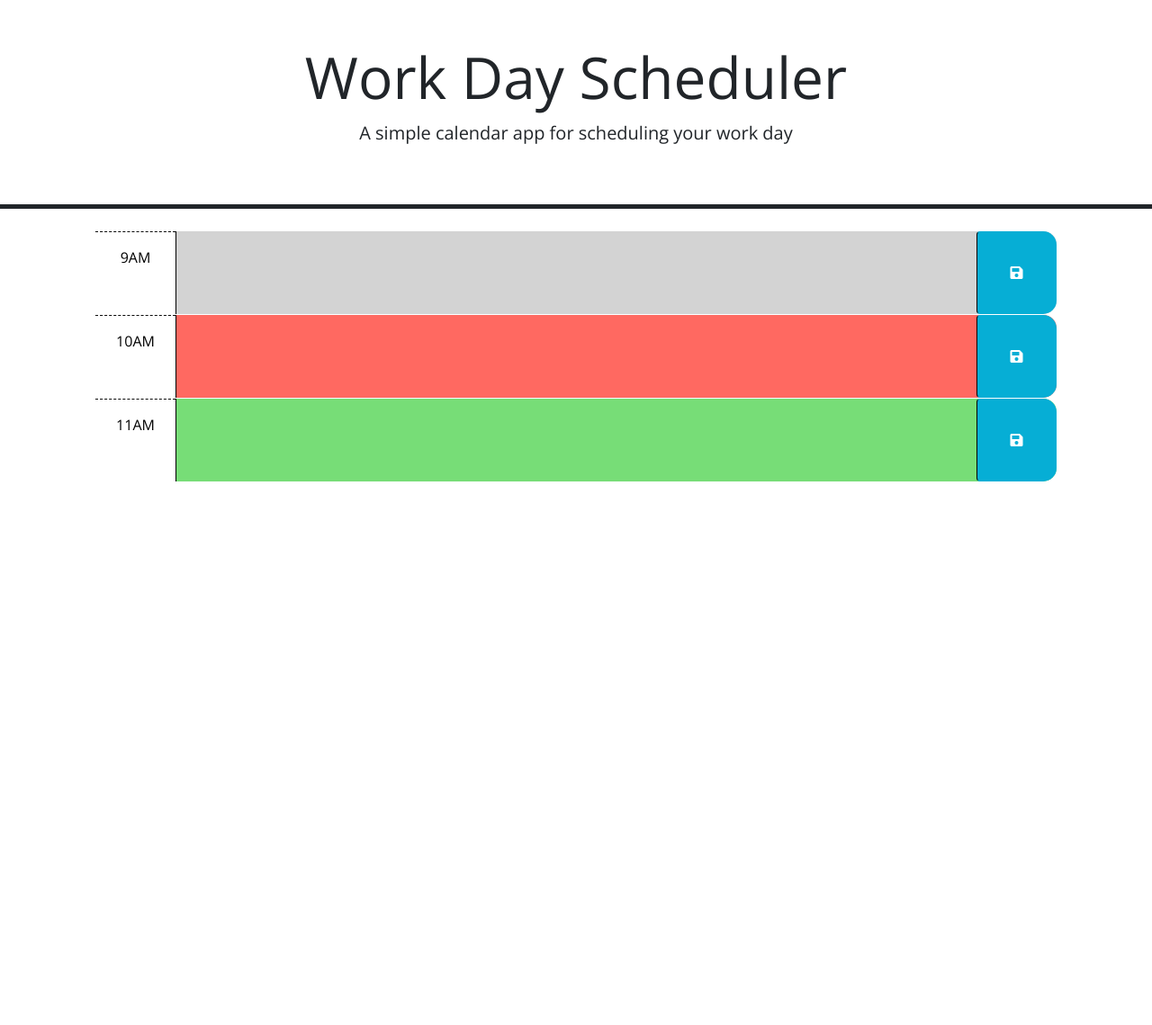
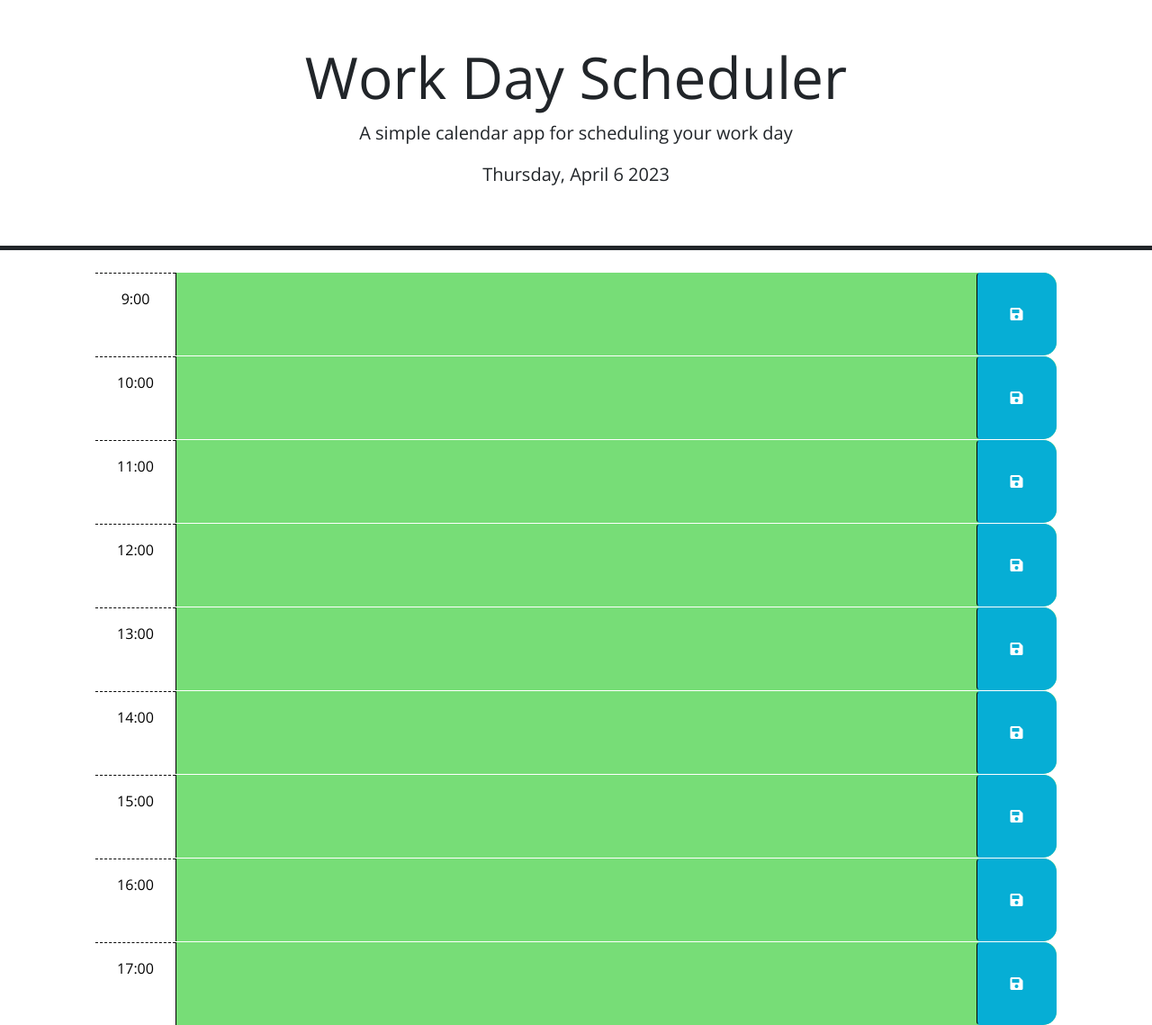
Before and after one commit to jberger2992/work-day-scheduler, a plain HTML site: page index.html in a window 1280 px wide. Shown: the whole page at 90% size. Before the commit the page ends 800 px from the top, so only its background shows below. Drawn offline with nearby package versions, Linux system fonts and the light colour scheme.

Commit message:
finished primary coding and made README

```diff
--- /dev/null
+++ b/assets/script.js
@@ -0,0 +1,109 @@
+// Wrap all code that interacts with the DOM in a call to jQuery to ensure that
+// the code isn't run until the browser has finished rendering all the elements
+// in the html.
+// $(function () {
+    var hour9 = document.getElementById("hour-9");
+    var hour10 = document.getElementById("hour-10");
+    var hour11 = document.getElementById("hour-11");
+    var hour12 = document.getElementById("hour-12");
+    var hour13 = document.getElementById("hour-13");
+    var hour14 = document.getElementById("hour-14");
+    var hour15 = document.getElementById("hour-15");
+    var hour16 = document.getElementById("hour-16");
+    var hour17 = document.getElementById("hour-17");
+    var today = dayjs();
+    var currentHour = today.format("H");
+    var hours = [9,10,11,12,13,14,15,16,17];
+    // Add a listener for click events on the save button. This code should
+    // use the id in the containing time-block as a key to save the user input in
+    // local storage. HINT: What does `this` reference in the click listener
+    // function? How can DOM traversal be used to get the "hour-x" id of the
+    // time-block containing the button that was clicked? How might the id be
+    // useful when saving the description in local storage?
+
+    // nope
+    // for (let i = 0; i < hours.length; i++) {
+    //     var pickedHour = "hour"+hours[i];
+    //     pickedHour.addEventListener("click", function(){
+    //         localStorage.setItem(pickedHour, pickedHour.children[1].value)
+    //     })
+    // }
+
+
+    hour9.addEventListener('click', function() {
+        localStorage.setItem("hour9", hour9.children[1].value)
+    })
+    hour10.addEventListener('click', function() {
+        localStorage.setItem("hour10", hour10.children[1].value)
+    })
+    hour11.addEventListener('click', function() {
+        localStorage.setItem("hour11", hour11.children[1].value)
+    })
+    hour12.addEventListener('click', function() {
+        localStorage.setItem("hour12", hour12.children[1].value)
+    })
+    hour13.addEventListener('click', function() {
+        localStorage.setItem("hour13", hour13.children[1].value)
+    })
+    hour14.addEventListener('click', function() {
+        localStorage.setItem("hour14", hour14.children[1].value)
+    })
+    hour15.addEventListener('click', function() {
+        localStorage.setItem("hour15", hour15.children[1].value)
+    })
+    hour16.addEventListener('click', function() {
+        localStorage.setItem("hour16", hour16.children[1].value)
+    })
+    hour17.addEventListener('click', function() {
+        localStorage.setItem("hour17", hour17.children[1].value)
+    })
+
+    // Add code to apply the past, present, or future class to each time
+    // block by comparing the id to the current hour. HINTS: How can the id
+    // attribute of each time-block be used to conditionally add or remove the
+    // past, present, and future classes? How can Day.js be used to get the
+    // current hour in 24-hour time?
+    //
+    for (let i = 0; i < hours.length; i++) {
+        if (hours[i] < currentHour){
+            console.log("past",hours[i]);
+            $("#hour-"+hours[i]).addClass("past");
+        }
+        else if (hours[i] === currentHour){
+            $("#hour-"+hours[i]).addClass("present");
+            console.log("present",hours[i]);
+        }
+        else if (hours[i] > currentHour){
+            $("#hour-"+hours[i]).addClass("future");
+            console.log("future",hours[i]);
+        }
+    }
+
+    // Add code to get any user input that was saved in localStorage and set
+    // the values of the corresponding textarea elements. HINT: How can the id
+    // attribute of each time-block be used to do this?
+    //
+    function getStorage(){
+        var stored17 = localStorage.getItem("hour17")
+        hour17.children[1].textContent = stored17
+        var stored16 = localStorage.getItem("hour16")
+        hour16.children[1].textContent = stored16
+        var stored15 = localStorage.getItem("hour15")
+        hour15.children[1].textContent = stored15
+        var stored14 = localStorage.getItem("hour14")
+        hour14.children[1].textContent = stored14
+        var stored13 = localStorage.getItem("hour13")
+        hour13.children[1].textContent = stored13
+        var stored12 = localStorage.getItem("hour12")
+        hour12.children[1].textContent = stored12
+        var stored11 = localStorage.getItem("hour11")
+        hour11.children[1].textContent = stored11
+        var stored10 = localStorage.getItem("hour10")
+        hour10.children[1].textContent = stored10
+        var stored9 = localStorage.getItem("hour9")
+        hour9.children[1].textContent = stored9
+    }
+    getStorage();
+    // Add code to display the current date in the header of the page.
+    $('#currentDay').text(today.format('dddd, MMMM D YYYY'));
+//   });
--- a/index.html
+++ b/index.html
@@ -18,7 +18,7 @@
       href="https://fonts.googleapis.com/css?family=Open+Sans&display=swap"
       rel="stylesheet"
     />
-    <link rel="stylesheet" href="style.css" />
+    <link rel="stylesheet" href="./assets/style.css" />
     <title>Work Day Scheduler</title>
   </head>
 
@@ -29,37 +29,73 @@
       <p id="currentDay" class="lead"></p>
     </header>
     <div class="container-lg px-5">
-      <!-- Use class for "past", "present", and "future" to apply styles to the
-        time-block divs accordingly. The javascript will need to do this by
-        adding/removing these classes on each div by comparing the hour in the
-        id to the current hour. The html provided below is meant to be an example
-        demonstrating how the css provided can be leveraged to create the
-        desired layout and colors. The html below should be removed or updated
-        in the finished product. Remember to delete this comment once the
-        code is implemented.
-        -->
 
-      <!-- Example of a past time block. The "past" class adds a gray background color. -->
-      <div id="hour-9" class="row time-block past">
-        <div class="col-2 col-md-1 hour text-center py-3">9AM</div>
+      <div id="hour-9" class="row time-block">
+        <div class="col-2 col-md-1 hour text-center py-3">9:00</div>
         <textarea class="col-8 col-md-10 description" rows="3"> </textarea>
         <button class="btn saveBtn col-2 col-md-1" aria-label="save">
           <i class="fas fa-save" aria-hidden="true"></i>
         </button>
       </div>
 
-      <!-- Example of a a present time block. The "present" class adds a red background color. -->
-      <div id="hour-10" class="row time-block present">
-        <div class="col-2 col-md-1 hour text-center py-3">10AM</div>
+      <div id="hour-10" class="row time-block">
+        <div class="col-2 col-md-1 hour text-center py-3">10:00</div>
         <textarea class="col-8 col-md-10 description" rows="3"> </textarea>
         <button class="btn saveBtn col-2 col-md-1" aria-label="save">
           <i class="fas fa-save" aria-hidden="true"></i>
         </button>
       </div>
 
-      <!-- Example of a future time block. The "future" class adds a green background color. -->
-      <div id="hour-11" class="row time-block future">
-        <div class="col-2 col-md-1 hour text-center py-3">11AM</div>
+      <div id="hour-11" class="row time-block">
+        <div class="col-2 col-md-1 hour text-center py-3">11:00</div>
+        <textarea class="col-8 col-md-10 description" rows="3"> </textarea>
+        <button class="btn saveBtn col-2 col-md-1" aria-label="save">
+          <i class="fas fa-save" aria-hidden="true"></i>
+        </button>
+      </div>
+
+      <div id="hour-12" class="row time-block">
+        <div class="col-2 col-md-1 hour text-center py-3">12:00</div>
+        <textarea class="col-8 col-md-10 description" rows="3"> </textarea>
+        <button class="btn saveBtn col-2 col-md-1" aria-label="save">
+          <i class="fas fa-save" aria-hidden="true"></i>
+        </button>
+      </div>
+
+      <div id="hour-13" class="row time-block">
+        <div class="col-2 col-md-1 hour text-center py-3">13:00</div>
+        <textarea class="col-8 col-md-10 description" rows="3"> </textarea>
+        <button class="btn saveBtn col-2 col-md-1" aria-label="save">
+          <i class="fas fa-save" aria-hidden="true"></i>
+        </button>
+      </div>
+
+      <div id="hour-14" class="row time-block">
+        <div class="col-2 col-md-1 hour text-center py-3">14:00</div>
+        <textarea class="col-8 col-md-10 description" rows="3"> </textarea>
+        <button class="btn saveBtn col-2 col-md-1" aria-label="save">
+          <i class="fas fa-save" aria-hidden="true"></i>
+        </button>
+      </div>
+
+      <div id="hour-15" class="row time-block">
+        <div class="col-2 col-md-1 hour text-center py-3">15:00</div>
+        <textarea class="col-8 col-md-10 description" rows="3"> </textarea>
+        <button class="btn saveBtn col-2 col-md-1" aria-label="save">
+          <i class="fas fa-save" aria-hidden="true"></i>
+        </button>
+      </div>
+
+      <div id="hour-16" class="row time-block">
+        <div class="col-2 col-md-1 hour text-center py-3">16:00</div>
+        <textarea class="col-8 col-md-10 description" rows="3"> </textarea>
+        <button class="btn saveBtn col-2 col-md-1" aria-label="save">
+          <i class="fas fa-save" aria-hidden="true"></i>
+        </button>
+      </div>
+
+      <div id="hour-17" class="row time-block">
+        <div class="col-2 col-md-1 hour text-center py-3">17:00</div>
         <textarea class="col-8 col-md-10 description" rows="3"> </textarea>
         <button class="btn saveBtn col-2 col-md-1" aria-label="save">
           <i class="fas fa-save" aria-hidden="true"></i>
@@ -73,6 +109,6 @@
       crossorigin="anonymous"
     ></script>
 
-    <script src="script.js"></script>
+    <script src="./assets/script.js"></script>
   </body>
 </html>
--- a/script.js
+++ /dev/null
@@ -1,23 +0,0 @@
-// Wrap all code that interacts with the DOM in a call to jQuery to ensure that
-// the code isn't run until the browser has finished rendering all the elements
-// in the html.
-$(function () {
-    // TODO: Add a listener for click events on the save button. This code should
-    // use the id in the containing time-block as a key to save the user input in
-    // local storage. HINT: What does `this` reference in the click listener
-    // function? How can DOM traversal be used to get the "hour-x" id of the
-    // time-block containing the button that was clicked? How might the id be
-    // useful when saving the description in local storage?
-    //
-    // TODO: Add code to apply the past, present, or future class to each time
-    // block by comparing the id to the current hour. HINTS: How can the id
-    // attribute of each time-block be used to conditionally add or remove the
-    // past, present, and future classes? How can Day.js be used to get the
-    // current hour in 24-hour time?
-    //
-    // TODO: Add code to get any user input that was saved in localStorage and set
-    // the values of the corresponding textarea elements. HINT: How can the id
-    // attribute of each time-block be used to do this?
-    //
-    // TODO: Add code to display the current date in the header of the page.
-  });
```
Also changed, not shown: assets/images/Screenshot 2023-04-05 234137.png (added), assets/style.css (renamed from style.css), 1 other file.
